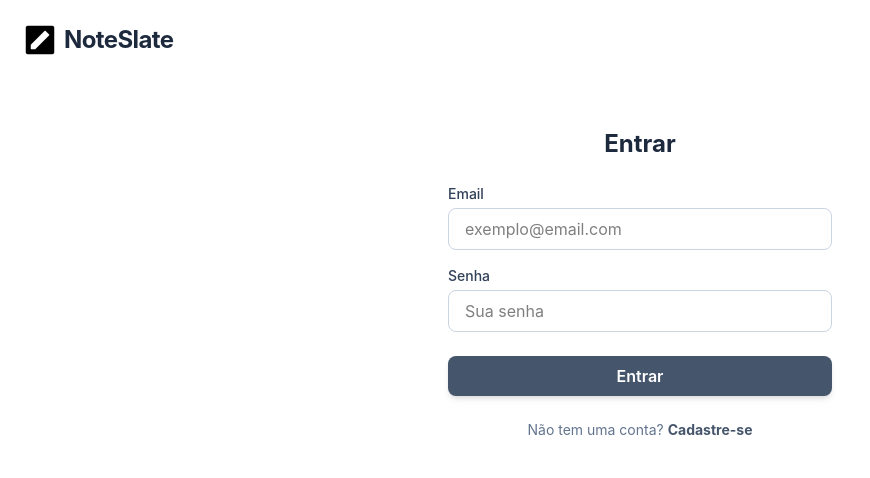
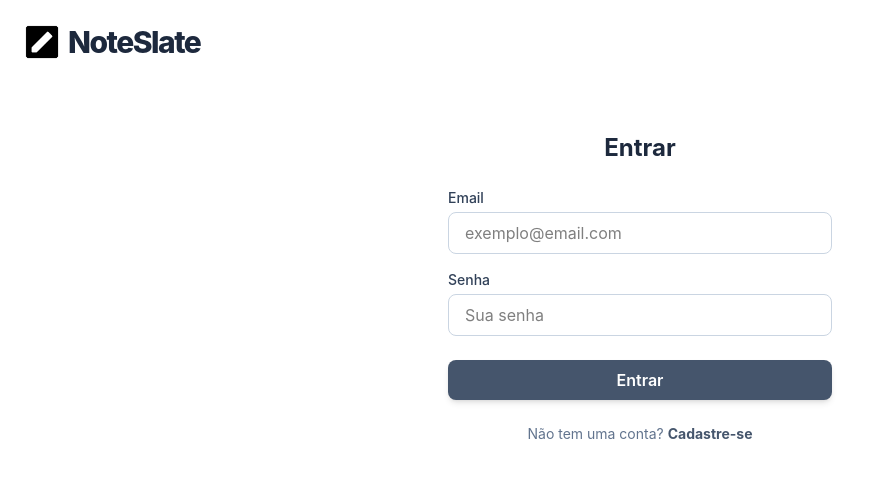
Before and after one commit to tiagocoutinho-ts/fullstack-notes, a React (Vite) app in the folder frontend/: page /login in a window 1280 px wide. Shown: the top 478 px of the page, without its empty margins (0-870 px from the left). Built offline with nearby package versions, Linux system fonts and the light colour scheme; no server answers.

Commit message:
fix: improve navbar branding visibility and fix token retrieval scope

```diff
--- a/frontend/src/components/NavBar/index.jsx
+++ b/frontend/src/components/NavBar/index.jsx
@@ -3,10 +3,11 @@ import IconNote from "/icon.png"
 
 export function NavBar() {
   return (
-    <Link to={"/"}>
+    <Link to={"/"} className="hover:opacity-90 transition-opacity">
       <div className="flex items-center gap-2">
-        <img className="w-8" src={IconNote} alt="icon-note-slate" />
-        <span className="text-xl sm:text-2xl font-bold text-slate-800 tracking-tight hidden min-[450px]:block">
+        <img className="w-9 h-9 object-contain" src={IconNote} alt="icon-note-slate" />
+
+        <span className="text-2xl sm:text-3xl font-extrabold text-slate-800 tracking-tighter hidden min-[450px]:block">
           NoteSlate
         </span>
       </div>
--- a/frontend/src/pages/LandingPage/index.jsx
+++ b/frontend/src/pages/LandingPage/index.jsx
@@ -35,7 +35,7 @@ export function LandingPage() {
   return (
     <div className="min-h-screen bg-white font-sans">
       <nav className="container mx-auto px-4 py-4 flex flex-row justify-between items-center sm:px-6 sm:py-6">
-        <div className="flex-shrink-0">
+        <div className="shrink-0">
           <NavBar />
         </div>
         <div className="flex items-center gap-2 sm:gap-4 ml-2">
--- a/frontend/src/pages/WorkSpace/index.jsx
+++ b/frontend/src/pages/WorkSpace/index.jsx
@@ -14,6 +14,8 @@ export function WorkSpace() {
   useEffect(() => {
     async function getAllNotes() {
 
+      const token = localStorage.getItem("@NoteSlate:token")
+
       if (!token) {
         navigate("/");
         return;
@@ -21,7 +23,6 @@ export function WorkSpace() {
 
       try {
         setIsLoading(true)
-        const token = localStorage.getItem("@NoteSlate:token")
         const { data } = await api.get("/note", {
           headers: {
             Authorization: `Bearer ${token}`
@@ -30,10 +31,12 @@ export function WorkSpace() {
         if (data.success) {
           setNotes(data.notes)
         }
-        console.log(notes)
         document.title = `NoteSlate | WorkSpace`;
       } catch (err) {
-        console.log(err)
+        if (err.response?.status === 401 || err.response?.status === 500) {
+        localStorage.removeItem("@NoteSlate:token");
+        navigate("/");
+      }
       } finally {
         setIsLoading(false)
       }
@@ -44,7 +47,7 @@ export function WorkSpace() {
 
   function handlerLogout() {
     const confirmLogOut = confirm("Você confirma que deseja sair da sua conta?")
-    if(!confirmLogOut) {
+    if (!confirmLogOut) {
       return
     }
 
@@ -66,8 +69,8 @@ export function WorkSpace() {
             }
           </div>
           <button
-          onClick={handlerLogout}
-          className="bg-slate-600 text-white px-8 py-2 rounded-4xl font-bold hover:bg-slate-800 transition-all shadow-md active:scale-95">Sair</button>
+            onClick={handlerLogout}
+            className="bg-slate-600 text-white px-8 py-2 rounded-4xl font-bold hover:bg-slate-800 transition-all shadow-md active:scale-95">Sair</button>
         </div>
 
         <ButtonCreateNote />
```
